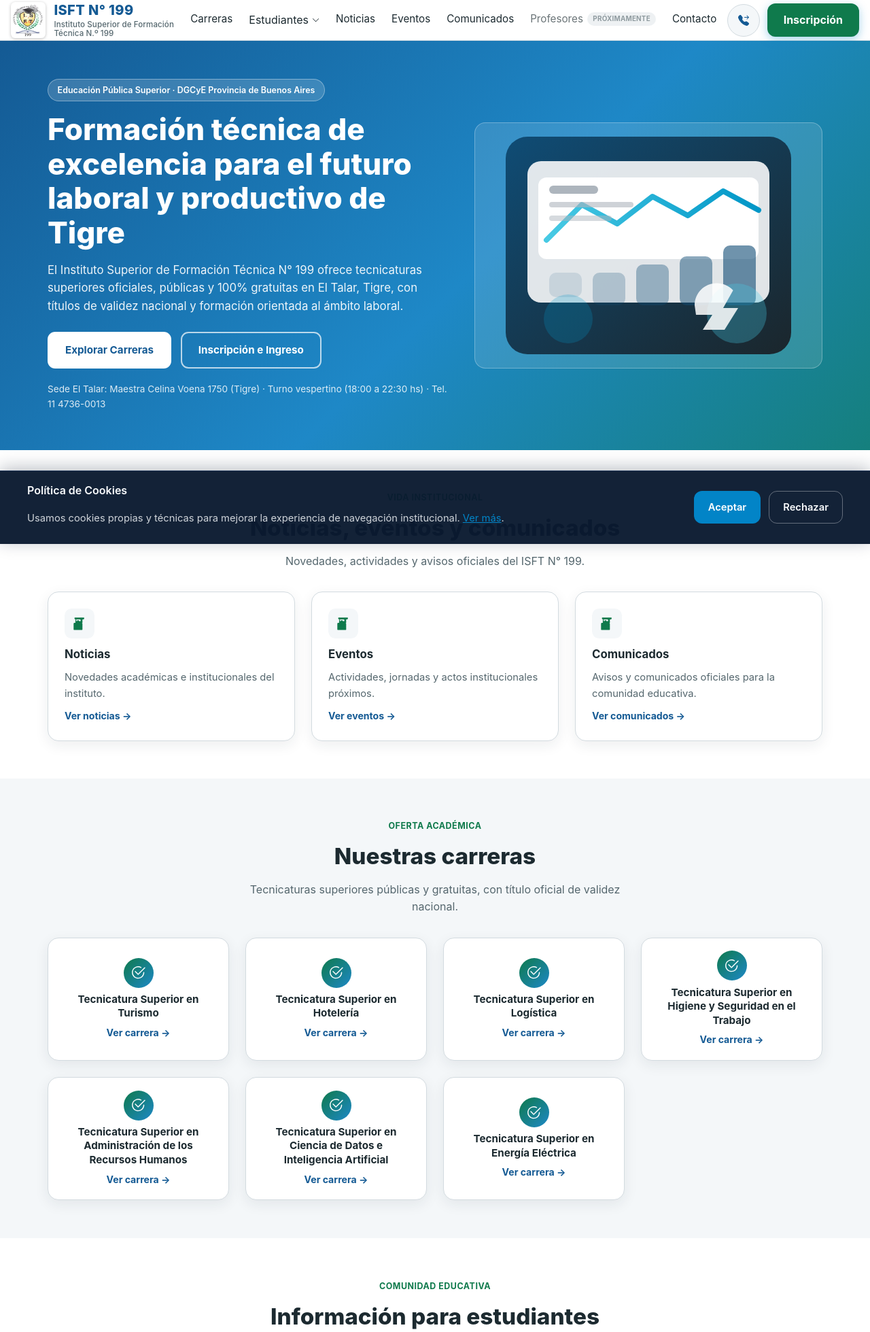
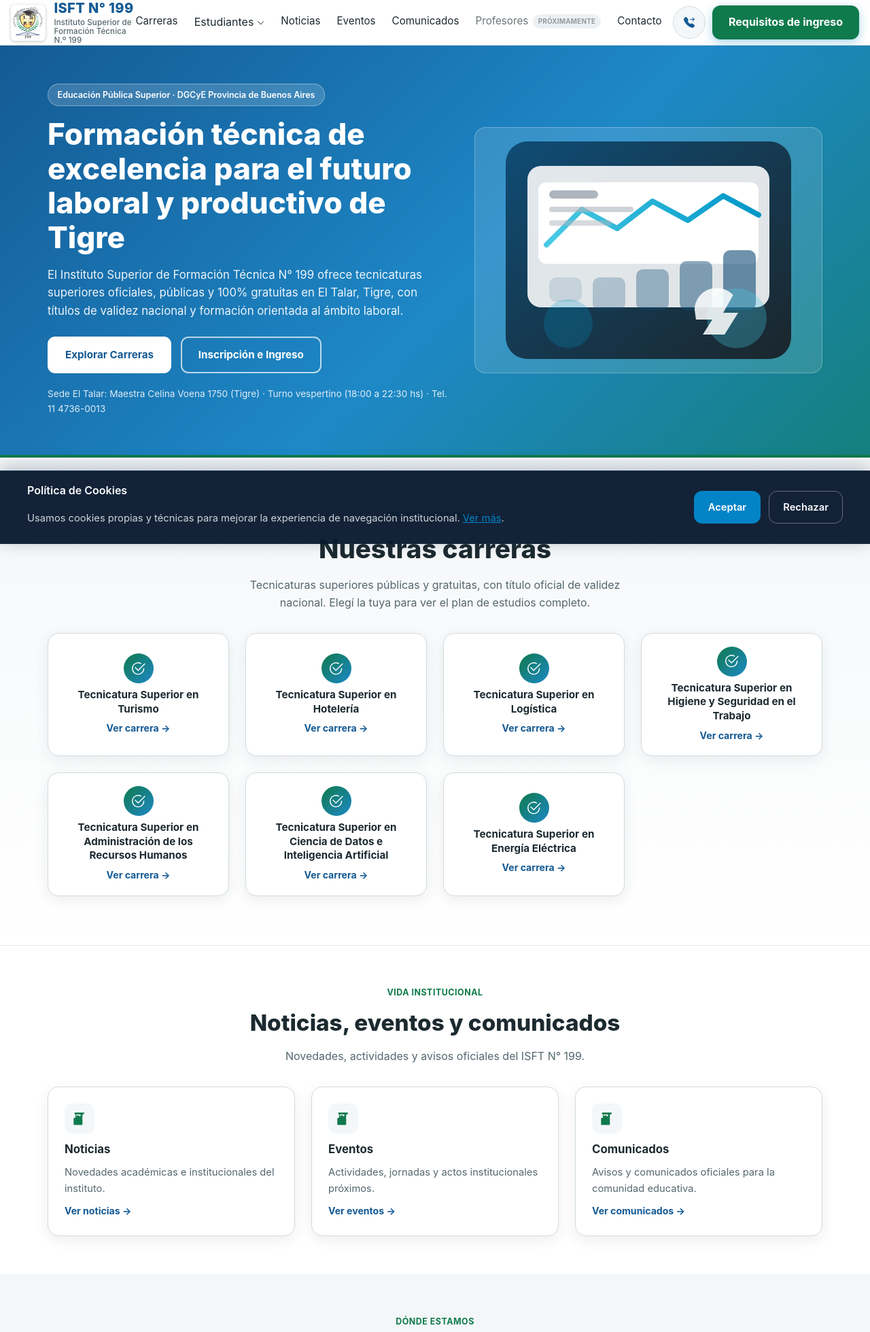
Before and after one commit to solareco86-ai/proyecto-integrador, a FastAPI app: page / in a window 1280 px wide. Shown: the top 1959 px of the page at 68% size. Run offline with FastAPI, Linux system fonts and the light colour scheme; style sheets or scripts are compiled from the project's sources; parts of the project's set-up code (start-up, migrations or seed data) failed here and were passed over.

Commit message:
feat: limpiar y reorganizar home institucional
Co-Authored-By: Claude Sonnet 5 <noreply@anthropic.com>

```diff
--- a/static/css/InstitucionalHome.css
+++ b/static/css/InstitucionalHome.css
@@ -607,6 +607,17 @@
     margin: 0 auto;
 }
 
+/* --- Carreras: jerarquía visual reforzada (sección principal del instituto) --- */
+.c-inst-section--carreras-featured {
+    padding: 4.5rem 0;
+    background: linear-gradient(180deg, var(--inst-gris-100) 0%, var(--inst-blanco) 100%);
+    border-top: 4px solid var(--inst-verde);
+    border-bottom: 1px solid var(--inst-gris-200);
+}
+.c-inst-title--featured {
+    font-size: clamp(1.75rem, 3vw, 2.4rem);
+}
+
 /* --- Ingresantes --- */
 .c-inst-ingresantes {
     background: linear-gradient(120deg, var(--inst-verde-oscuro), var(--inst-verde));
--- a/templates/contact.html
+++ b/templates/contact.html
@@ -32,7 +32,7 @@
         <div class="c-inst-card">
             <span class="c-inst-card__icon">{{ icon_macro.bootstrap_icon('telephone-forward-fill') }}</span>
             <h3 class="c-inst-card__title">Atención telefónica</h3>
-            <p class="c-inst-card__text">4736-0013<br>Lunes a viernes de 19 a 21 hs</p>
+            <p class="c-inst-card__text">4736-0013<br>Lunes a viernes de 19:00 a 22:30 hs.</p>
         </div>
         <div class="c-inst-card">
             <span class="c-inst-card__icon">{{ icon_macro.bootstrap_icon('envelope-fill') }}</span>
--- a/templates/index.html
+++ b/templates/index.html
@@ -3,8 +3,6 @@
 {% import 'partials/components/header.html' as header_macro %}
 {% import 'partials/components/footer.html' as footer_macro %}
 {% import 'partials/components/faq_item.html' as faq_macro %}
-{% import 'partials/components/contact_form.html' as contact_macro %}
-{% import 'partials/components/contact_section.html' as contact_section_macro %}
 {% import 'partials/components/section_wrapper.html' as section_macro %}
 {% import 'partials/components/cookie_banner.html' as cookie_banner_macro %}
 {% import 'partials/components/icon.html' as icon_macro %}
@@ -42,6 +40,39 @@
         </div>
     </section>
 
+    {# ============ NUESTRAS CARRERAS (sección principal, mayor jerarquía) ============ #}
+    {# El ancla id="estudiantes" se conserva acá: el submenú "Estudiantes" del header
+       (/#estudiantes) enlazaba antes a un bloque de tarjetas redundante (Campus Virtual,
+       Carreras, Contacto, FAQ) cuyos accesos ya existen en el propio header. Se fusionó
+       esa sección; el ancla sigue funcionando y lleva a la oferta académica. #}
+    {% set carreras_home = [
+        {'nombre': 'Tecnicatura Superior en Turismo', 'href': '/carreras/turismo'},
+        {'nombre': 'Tecnicatura Superior en Hotelería', 'href': '/carreras/hoteleria'},
+        {'nombre': 'Tecnicatura Superior en Logística', 'href': '/carreras/logistica'},
+        {'nombre': 'Tecnicatura Superior en Higiene y Seguridad en el Trabajo', 'href': '/carreras/higiene-y-seguridad'},
+        {'nombre': 'Tecnicatura Superior en Administración de los Recursos Humanos', 'href': '/carreras/recursos-humanos'},
+        {'nombre': 'Tecnicatura Superior en Ciencia de Datos e Inteligencia Artificial', 'href': '/carreras/ciencia-de-datos-ia'},
+        {'nombre': 'Tecnicatura Superior en Energía Eléctrica', 'href': '/carreras'},
+    ] %}
+    <section class="c-inst-section c-inst-section--carreras-featured" id="estudiantes" aria-labelledby="carreras-title">
+        <div class="c-inst-container">
+            <div class="c-inst-head--center">
+                <span class="c-inst-eyebrow">Oferta académica</span>
+                <h2 id="carreras-title" class="c-inst-title c-inst-title--featured">Nuestras carreras</h2>
+                <p class="c-inst-subtitle">Tecnicaturas superiores públicas y gratuitas, con título oficial de validez nacional. Elegí la tuya para ver el plan de estudios completo.</p>
+            </div>
+            <div class="c-inst-grid c-inst-grid--4">
+                {% for carrera in carreras_home %}
+                <a href="{{ carrera.href }}" class="c-inst-card c-inst-carrera-card">
+                    <span class="c-inst-carrera-card__icon">{{ icon_macro.bootstrap_icon('check2-circle') }}</span>
+                    <h3 class="c-inst-card__title">{{ carrera.nombre }}</h3>
+                    <span class="c-inst-card__cta">Ver carrera →</span>
+                </a>
+                {% endfor %}
+            </div>
+        </div>
+    </section>
+
     {# ============ NOTICIAS / EVENTOS / COMUNICADOS ============ #}
     <section class="c-inst-section" aria-labelledby="contenido-destacado-title">
         <div class="c-inst-container">
@@ -69,78 +100,6 @@
                     <p class="c-inst-card__text">Avisos y comunicados oficiales para la comunidad educativa.</p>
                     <span class="c-inst-card__cta">Ver comunicados →</span>
                 </a>
-            </div>
-        </div>
-    </section>
-
-    {# ============ NUESTRAS CARRERAS ============ #}
-    {% set carreras_home = [
-        {'nombre': 'Tecnicatura Superior en Turismo', 'href': '/carreras/turismo'},
-        {'nombre': 'Tecnicatura Superior en Hotelería', 'href': '/carreras/hoteleria'},
-        {'nombre': 'Tecnicatura Superior en Logística', 'href': '/carreras/logistica'},
-        {'nombre': 'Tecnicatura Superior en Higiene y Seguridad en el Trabajo', 'href': '/carreras/higiene-y-seguridad'},
-        {'nombre': 'Tecnicatura Superior en Administración de los Recursos Humanos', 'href': '/carreras/recursos-humanos'},
-        {'nombre': 'Tecnicatura Superior en Ciencia de Datos e Inteligencia Artificial', 'href': '/carreras/ciencia-de-datos-ia'},
-        {'nombre': 'Tecnicatura Superior en Energía Eléctrica', 'href': '/carreras'},
-    ] %}
-    <section class="c-inst-section c-inst-section--alt" aria-labelledby="carreras-title">
-        <div class="c-inst-container">
-            <div class="c-inst-head--center">
-                <span class="c-inst-eyebrow">Oferta académica</span>
-                <h2 id="carreras-title" class="c-inst-title">Nuestras carreras</h2>
-                <p class="c-inst-subtitle">Tecnicaturas superiores públicas y gratuitas, con título oficial de validez nacional.</p>
-            </div>
-            <div class="c-inst-grid c-inst-grid--4">
-                {% for carrera in carreras_home %}
-                <a href="{{ carrera.href }}" class="c-inst-card c-inst-carrera-card">
-                    <span class="c-inst-carrera-card__icon">{{ icon_macro.bootstrap_icon('check2-circle') }}</span>
-                    <h3 class="c-inst-card__title">{{ carrera.nombre }}</h3>
-                    <span class="c-inst-card__cta">Ver carrera →</span>
-                </a>
-                {% endfor %}
-            </div>
-        </div>
-    </section>
-
-    {# ============ INFORMACIÓN PARA ESTUDIANTES ============ #}
-    <section class="c-inst-section" id="estudiantes" aria-labelledby="estudiantes-title">
-        <div class="c-inst-container">
-            <div class="c-inst-head--center">
-                <span class="c-inst-eyebrow">Comunidad educativa</span>
-                <h2 id="estudiantes-title" class="c-inst-title">Información para estudiantes</h2>
-            </div>
-            <div class="c-inst-grid c-inst-grid--4">
-                <a href="/cursos" class="c-inst-card">
-                    <span class="c-inst-card__icon">{{ icon_macro.bootstrap_icon('terminal-fill') }}</span>
-                    <h3 class="c-inst-card__title">Campus Virtual</h3>
-                    <p class="c-inst-card__text">Aulas técnicas, apuntes y recursos de cátedra.</p>
-                </a>
-                <a href="/carreras" class="c-inst-card">
-                    <span class="c-inst-card__icon">{{ icon_macro.bootstrap_icon('bar-chart-line-fill') }}</span>
-                    <h3 class="c-inst-card__title">Carreras</h3>
-                    <p class="c-inst-card__text">Plan de estudios y detalle de cada tecnicatura.</p>
-                </a>
-                <a href="/contact" class="c-inst-card">
-                    <span class="c-inst-card__icon">{{ icon_macro.bootstrap_icon('telephone-forward-fill') }}</span>
-                    <h3 class="c-inst-card__title">Contacto</h3>
-                    <p class="c-inst-card__text">Consultas de secretaría e inscripción.</p>
-                </a>
-                <a href="/#faq" class="c-inst-card">
-                    <span class="c-inst-card__icon">{{ icon_macro.bootstrap_icon('chevron-down') }}</span>
-                    <h3 class="c-inst-card__title">Preguntas frecuentes</h3>
-                    <p class="c-inst-card__text">Dudas comunes sobre cursada e ingreso.</p>
-                </a>
-            </div>
-        </div>
-    </section>
-
-    {# ============ INGRESANTES ============ #}
-    <section class="c-inst-section" id="ingreso" aria-labelledby="ingresantes-title">
-        <div class="c-inst-container">
-            <div class="c-inst-ingresantes">
-                <h2 id="ingresantes-title" class="c-inst-title">Ingresantes</h2>
-                <p class="c-inst-subtitle">Comenzá tu formación en el ISFT N.º 199</p>
-                <a href="/contact" class="c-inst-btn c-inst-ingresantes__cta">Quiero información</a>
             </div>
         </div>
     </section>
@@ -181,10 +140,41 @@
     </div>
     {% endcall %}
 
-    {# ============ CONTACTO (conserva el ancla real /#contacto) ============ #}
-    {% call contact_section_macro.contact_section(content.contact) %}
-    {{ contact_macro.contact_form(content.contact) }}
-    {% endcall %}
+    {# ============ CONTACTO RESUMIDO (conserva /#contacto; también asume el ancla
+       id="ingreso" que antes llevaba a la sección "Ingresantes" con el CTA "Quiero
+       información" → /contact, para no romper el botón secundario del hero ni el
+       submenú "Estudiantes" del header. El formulario multi-paso completo, con su
+       lógica y validación intactas, sigue viviendo exclusivamente en /contact). #}
+    <section class="c-inst-section c-inst-section--alt" id="contacto" aria-labelledby="contacto-resumen-title">
+        <div class="c-inst-container">
+            <span id="ingreso" aria-hidden="true"></span>
+            <div class="c-inst-head--center">
+                <span class="c-inst-eyebrow">Contacto</span>
+                <h2 id="contacto-resumen-title" class="c-inst-title">{{ content.contact.title }}</h2>
+                <p class="c-inst-subtitle">{{ content.contact.subtitle }}</p>
+            </div>
+            <div class="c-inst-grid c-inst-grid--3">
+                <div class="c-inst-card">
+                    <span class="c-inst-card__icon">{{ icon_macro.bootstrap_icon('telephone-forward-fill') }}</span>
+                    <h3 class="c-inst-card__title">Atención telefónica</h3>
+                    <p class="c-inst-card__text">11 4736-0013<br>Lunes a viernes de 19:00 a 22:30 hs.</p>
+                </div>
+                <div class="c-inst-card">
+                    <span class="c-inst-card__icon">{{ icon_macro.bootstrap_icon('envelope-fill') }}</span>
+                    <h3 class="c-inst-card__title">Correo institucional</h3>
+                    <p class="c-inst-card__text">{{ brand.contactEmail }}</p>
+                </div>
+                <div class="c-inst-card">
+                    <span class="c-inst-card__icon">{{ icon_macro.bootstrap_icon('geo-alt-fill') }}</span>
+                    <h3 class="c-inst-card__title">Sede Central</h3>
+                    <p class="c-inst-card__text">{{ brand.baseOperativa }}</p>
+                </div>
+            </div>
+            <div class="c-inst-head--center" style="margin-top:2rem;">
+                <a href="/contact" class="c-inst-btn c-inst-btn--solid-green">Ir al formulario de contacto</a>
+            </div>
+        </div>
+    </section>
 
 </div>
 
--- a/templates/partials/components/footer.html
+++ b/templates/partials/components/footer.html
@@ -44,7 +44,7 @@
                 <span class="c-home-footer__nav-title"><span>Contacto</span></span>
                 <p class="c-inst-footer__contacto-item">
                     {{ icon_macro.bootstrap_icon('telephone-forward-fill') }} 4736-0013
-                    <span class="c-inst-footer__contacto-hint">Lunes a viernes de 19 a 21 hs</span>
+                    <span class="c-inst-footer__contacto-hint">Lunes a viernes de 19:00 a 22:30 hs.</span>
                 </p>
                 <a href="#" class="c-inst-footer__contacto-item c-home-footer__link-email js-email-protect" data-u="isft199" data-d="abc.gob.ar" aria-label="Enviar correo electrónico a isft199@abc.gob.ar">
                     {{ icon_macro.bootstrap_icon('envelope-fill') }} <span class="js-email-display">isft199 [en] abc.gob.ar</span>
--- a/templates/partials/components/header.html
+++ b/templates/partials/components/header.html
@@ -49,7 +49,7 @@
             <a data-v-236fef00="" href="/contact" class="c-home-header__icon-link tw:lg:hidden" aria-label="Inscripción y Consultas" title="Contacto">
                 {{ icon_macro.bootstrap_icon('telephone-forward-fill') }}
             </a>
-            <a data-v-236fef00="" href="/contact" class="tw:btn-primary c-home-header__cta tw:hidden tw:lg:inline-flex">Inscripción</a>
+            <a data-v-236fef00="" href="/inscripciones" class="tw:btn-primary c-home-header__cta tw:hidden tw:lg:inline-flex">Requisitos de ingreso</a>
             <input type="checkbox" id="c-inst-nav-toggle" class="c-inst-nav-toggle" aria-hidden="true">
             <label for="c-inst-nav-toggle" class="c-inst-nav-toggle-label tw:lg:hidden" aria-label="Abrir menú de navegación">☰</label>
         </div>
```
Also changed, not shown: tests/test_yaml_content_priorities.py (+5 -2 lines).
